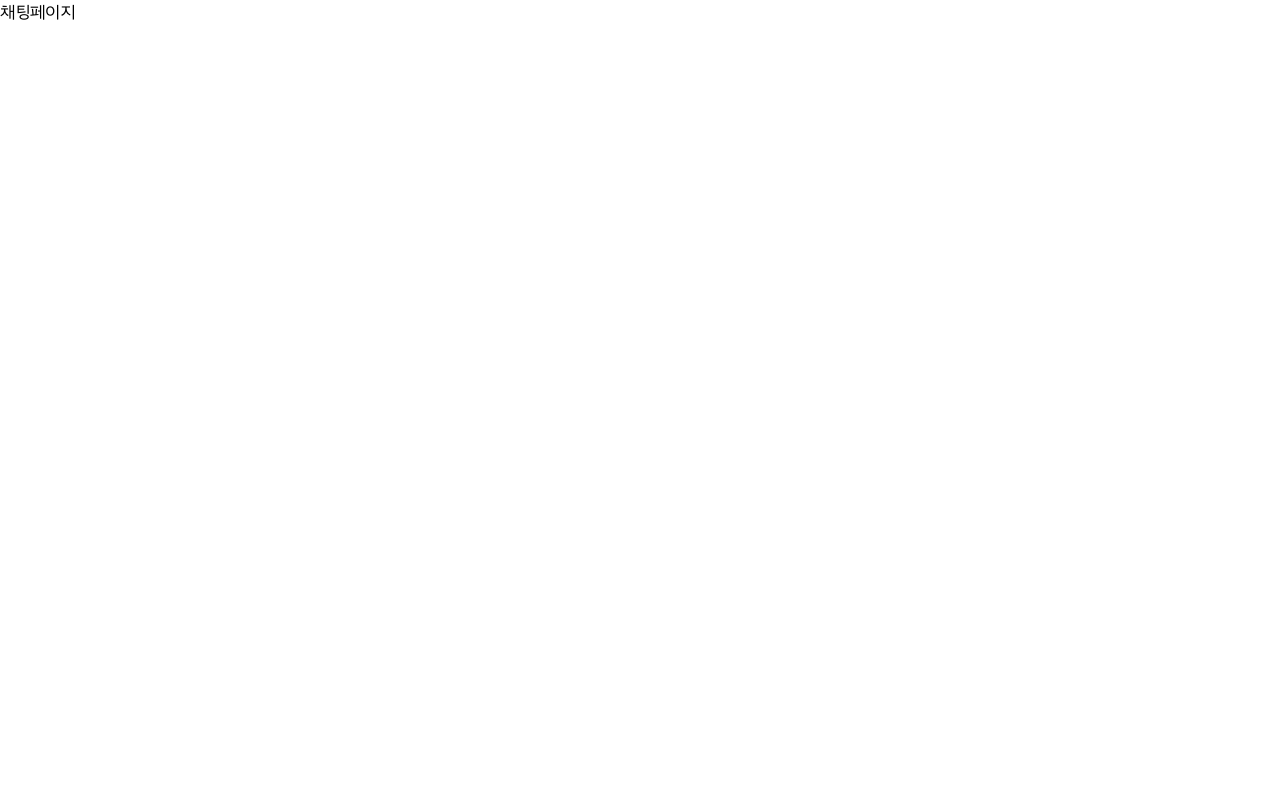
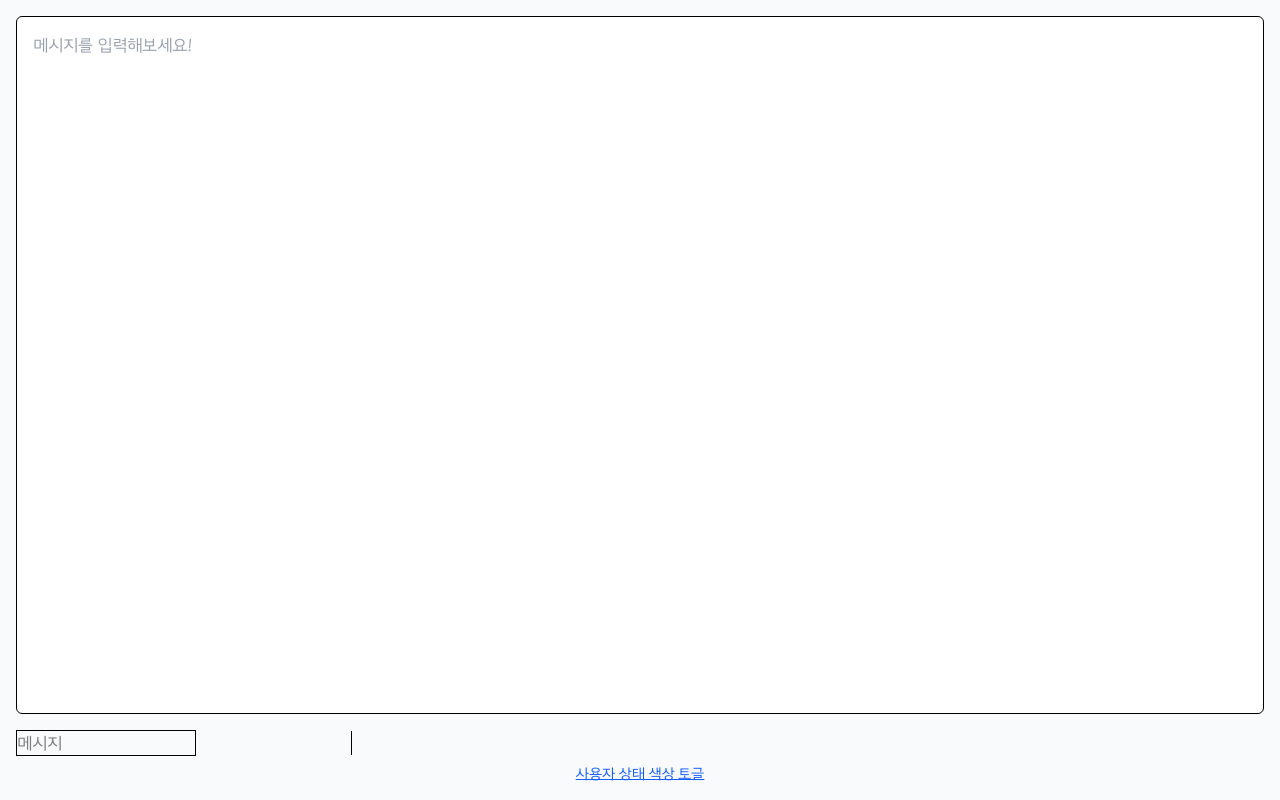
Before and after one commit to whdjh/contest_1, a Next.js app: page /chat in a window 1280 px wide. Built offline with nearby package versions, Linux system fonts and the light colour scheme.

Commit message:
feat: 채팅페이지 구현

```diff
--- a/src/app/chat/page.tsx
+++ b/src/app/chat/page.tsx
@@ -1,9 +1,58 @@
 'use client';
 
+import { useState } from 'react';
+import Input from '@/components/common/Input';
+
 export default function Page() {
+  const [chatInput, setChatInput] = useState('');
+  const [messages, setMessages] = useState<string[]>([]);
+  const [userStatus, setUserStatus] = useState(true);
+
+  const handleSubmit = () => {
+    if (chatInput.trim() === '') return;
+
+    // 메시지 저장
+    setMessages((prev) => [...prev, chatInput]);
+    setChatInput('');
+
+    // TODO: 채팅봇 응답 가져오기 (GET 요청)
+  };
+
   return (
-    <div>
-      채팅페이지
+    <div className='flex flex-col h-screen p-4 bg-gray-50'>
+      {/* 채팅 메시지 출력 (readonly Input으로 반복) */}
+      <div className='flex-1 overflow-y-auto border rounded-md p-4 bg-white flex flex-col gap-2'>
+        {messages.length === 0 ? (
+          <p className='text-gray-400'>메시지를 입력해보세요!</p>
+        ) : (
+          messages.map((msg, idx) => (
+            <Input
+              key={idx}
+              type='readonly'
+              value={msg}
+              userStatus={userStatus}
+            />
+          ))
+        )}
+      </div>
+
+      {/* 입력창 */}
+      <div className='mt-4'>
+        <Input
+          type='chat'
+          value={chatInput}
+          onChange={setChatInput}
+          onSubmit={handleSubmit}
+        />
+      </div>
+
+      {/* 색상 변경용 버튼 (테스트용) */}
+      <button
+        className='mt-2 text-sm text-blue-600 underline'
+        onClick={() => setUserStatus((prev) => !prev)}
+      >
+        사용자 상태 색상 토글
+      </button>
     </div>
   );
 }
```
